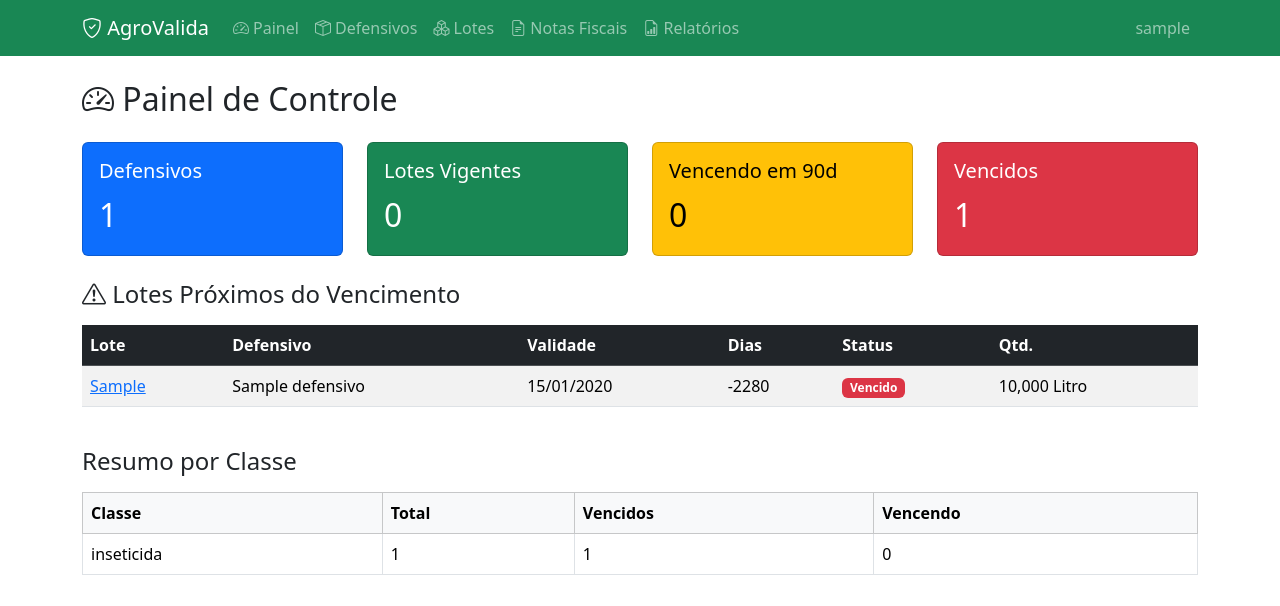
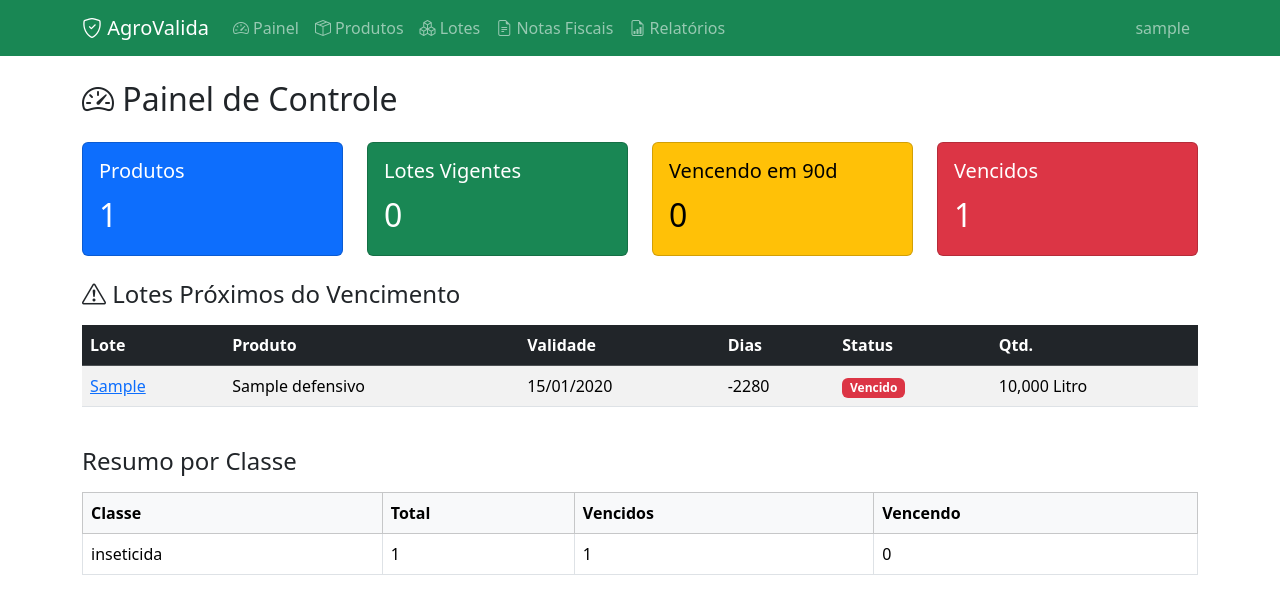
Before and after one commit to felixunai/agrovalida, a Django app: page / in a window 1280 px wide. Shown: the top 606 px of the page. Run offline with Django 4.2, Linux system fonts and the light colour scheme; a user stored in the database is signed in; tables that the repository leaves empty hold one stand-in row (values such as "Sample post"); some libraries are stand-ins or nearby versions.

Commit message:
rename: Defensivos → Produtos in all user-facing labels, URLs, verbose names

```diff
--- a/agrovalida/urls.py
+++ b/agrovalida/urls.py
@@ -6,7 +6,7 @@ from django.conf.urls.static import static
 urlpatterns = [
     path('admin/', admin.site.urls),
     path('', include('dashboard.urls')),
-    path('defensivos/', include('defensivos.urls')),
+    path('produtos/', include('defensivos.urls')),
     path('lotes/', include('lotes.urls')),
     path('notas/', include('notas.urls')),
     path('accounts/', include('django.contrib.auth.urls')),
--- a/defensivos/apps.py
+++ b/defensivos/apps.py
@@ -4,4 +4,4 @@ from django.apps import AppConfig
 class DefensivosConfig(AppConfig):
     default_auto_field = 'django.db.models.BigAutoField'
     name = 'defensivos'
-    verbose_name = 'Defensivos Agrícolas'
+    verbose_name = 'Produtos'
--- a/defensivos/models.py
+++ b/defensivos/models.py
@@ -38,8 +38,8 @@ class Defensivo(models.Model):
 
     class Meta:
         ordering = ['nome_comercial']
-        verbose_name = 'defensivo'
-        verbose_name_plural = 'defensivos'
+        verbose_name = 'produto'
+        verbose_name_plural = 'produtos'
 
     def __str__(self):
         return self.nome_comercial
--- a/lotes/filters.py
+++ b/lotes/filters.py
@@ -11,7 +11,7 @@ class LoteFilter(django_filters.FilterSet):
     )
 
     defensivo__nome_comercial = django_filters.CharFilter(
-        lookup_expr='icontains', label='Nome do defensivo'
+        lookup_expr='icontains', label='Nome do produto'
     )
     numero_lote = django_filters.CharFilter(lookup_expr='icontains', label='Nº do lote')
     fornecedor = django_filters.CharFilter(lookup_expr='icontains')
--- a/lotes/models.py
+++ b/lotes/models.py
@@ -21,7 +21,7 @@ class UnidadeMedida(models.TextChoices):
 class Lote(models.Model):
     defensivo = models.ForeignKey(
         'defensivos.Defensivo', on_delete=models.PROTECT, related_name='lotes',
-        verbose_name='defensivo',
+        verbose_name='produto',
     )
     numero_lote = models.CharField('número do lote', max_length=100, db_index=True)
     data_fabricacao = models.DateField('data de fabricação')
--- a/notas/models.py
+++ b/notas/models.py
@@ -54,7 +54,7 @@ class ItemNotaFiscal(models.Model):
     data_validade = models.DateField('data de validade', null=True, blank=True)
     defensivo = models.ForeignKey(
         'defensivos.Defensivo', on_delete=models.SET_NULL, null=True, blank=True,
-        related_name='itens_nota', verbose_name='defensivo cadastrado',
+        related_name='itens_nota', verbose_name='produto cadastrado',
     )
     lote = models.ForeignKey(
         'lotes.Lote', on_delete=models.SET_NULL, null=True, blank=True,
--- a/templates/base.html
+++ b/templates/base.html
@@ -27,7 +27,7 @@
                         <a class="nav-link" href="{% url 'dashboard:index' %}"><i class="bi bi-speedometer2"></i> Painel</a>
                     </li>
                     <li class="nav-item">
-                        <a class="nav-link" href="{% url 'defensivos:list' %}"><i class="bi bi-box-seam"></i> Defensivos</a>
+                        <a class="nav-link" href="{% url 'defensivos:list' %}"><i class="bi bi-box-seam"></i> Produtos</a>
                     </li>
                     <li class="nav-item">
                         <a class="nav-link" href="{% url 'lotes:list' %}"><i class="bi bi-boxes"></i> Lotes</a>
--- a/templates/dashboard/index.html
+++ b/templates/dashboard/index.html
@@ -9,7 +9,7 @@
     <div class="col-md-3">
         <div class="card text-bg-primary">
             <div class="card-body">
-                <h5 class="card-title">Defensivos</h5>
+                <h5 class="card-title">Produtos</h5>
                 <p class="card-text fs-2">{{ total_defensivos }}</p>
             </div>
             <a href="{% url 'defensivos:list' %}" class="stretched-link"></a>
@@ -50,7 +50,7 @@
         <thead class="table-dark">
             <tr>
                 <th>Lote</th>
-                <th>Defensivo</th>
+                <th>Produto</th>
                 <th>Validade</th>
                 <th>Dias</th>
                 <th>Status</th>
--- a/templates/dashboard/relatorio.html
+++ b/templates/dashboard/relatorio.html
@@ -43,7 +43,7 @@
         <thead class="table-dark">
             <tr>
                 <th>Nº Lote</th>
-                <th>Defensivo</th>
+                <th>Produto</th>
                 <th>Classe</th>
                 <th>Fabricação</th>
                 <th>Validade</th>
--- a/templates/defensivos/confirm_delete.html
+++ b/templates/defensivos/confirm_delete.html
@@ -1,10 +1,10 @@
 {% extends "base.html" %}
 
 {% block content %}
-<h2 class="mb-4">Desativar Defensivo</h2>
+<h2 class="mb-4">Desativar Produto</h2>
 
 <div class="alert alert-warning">
-    <p>Tem certeza que deseja desativar o defensivo <strong>{{ object.nome_comercial }}</strong>?</p>
+    <p>Tem certeza que deseja desativar o produto <strong>{{ object.nome_comercial }}</strong>?</p>
     <p class="mb-0">Os lotes associados continuarão existindo.</p>
 </div>
 
--- a/templates/defensivos/detail.html
+++ b/templates/defensivos/detail.html
@@ -4,7 +4,7 @@
 
 {% block content %}
 <h2 class="mb-4">
-    <a href="{% url 'defensivos:list' %}" class="text-decoration-none text-dark">Defensivos</a>
+    <a href="{% url 'defensivos:list' %}" class="text-decoration-none text-dark">Produtos</a>
     / {{ object.nome_comercial }}
 </h2>
 
@@ -33,7 +33,7 @@
 </div>
 
 {% if lotes %}
-<h4 class="mt-4">Lotes deste Defensivo</h4>
+<h4 class="mt-4">Lotes deste Produto</h4>
 <div class="table-responsive">
     <table class="table table-striped table-hover">
         <thead class="table-dark">
--- a/templates/defensivos/form.html
+++ b/templates/defensivos/form.html
@@ -3,7 +3,7 @@
 
 {% block content %}
 <h2 class="mb-4">
-    <a href="{% url 'defensivos:list' %}" class="text-decoration-none text-dark">Defensivos</a>
+    <a href="{% url 'defensivos:list' %}" class="text-decoration-none text-dark">Produtos</a>
     {% if titulo %} / {{ titulo }}{% endif %}
 </h2>
 
--- a/templates/defensivos/list.html
+++ b/templates/defensivos/list.html
@@ -1,7 +1,7 @@
 {% extends "base.html" %}
 
 {% block content %}
-<h2 class="mb-4">Defensivos Agrícolas</h2>
+<h2 class="mb-4">Produtos</h2>
 
 <div class="d-flex justify-content-between mb-3">
     <form method="get" class="d-flex gap-2">
@@ -11,7 +11,7 @@
         <button type="submit" class="btn btn-outline-primary"><i class="bi bi-search"></i></button>
         <a href="{% url 'defensivos:list' %}" class="btn btn-outline-secondary"><i class="bi bi-x-lg"></i></a>
     </form>
-    <a href="{% url 'defensivos:create' %}" class="btn btn-success"><i class="bi bi-plus-lg"></i> Novo Defensivo</a>
+    <a href="{% url 'defensivos:create' %}" class="btn btn-success"><i class="bi bi-plus-lg"></i> Novo Produto</a>
 </div>
 
 <div class="table-responsive">
@@ -42,7 +42,7 @@
                 </td>
             </tr>
             {% empty %}
-            <tr><td colspan="7" class="text-center">Nenhum defensivo cadastrado.</td></tr>
+            <tr><td colspan="7" class="text-center">Nenhum produto cadastrado.</td></tr>
             {% endfor %}
         </tbody>
     </table>
--- a/templates/lotes/detail.html
+++ b/templates/lotes/detail.html
@@ -19,7 +19,7 @@
             </div>
             <div class="card-body">
                 <table class="table table-borderless mb-0">
-                    <tr><th width="200">Defensivo</th><td><a href="{{ object.defensivo.get_absolute_url }}">{{ object.defensivo.nome_comercial }}</a></td></tr>
+                    <tr><th width="200">Produto</th><td><a href="{{ object.defensivo.get_absolute_url }}">{{ object.defensivo.nome_comercial }}</a></td></tr>
                     <tr><th>Nº do Lote</th><td>{{ object.numero_lote }}</td></tr>
                     <tr><th>Data de Fabricação</th><td>{{ object.data_fabricacao|date:"d/m/Y" }}</td></tr>
                     <tr><th>Data de Validade</th><td>{{ object.data_validade|date:"d/m/Y" }}</td></tr>
--- a/templates/lotes/list.html
+++ b/templates/lotes/list.html
@@ -21,7 +21,7 @@
         <thead class="table-dark">
             <tr>
                 <th>Nº Lote</th>
-                <th>Defensivo</th>
+                <th>Produto</th>
                 <th>Validade</th>
                 <th>Dias</th>
                 <th>Status</th>
--- a/templates/notas/detail.html
+++ b/templates/notas/detail.html
@@ -22,12 +22,12 @@
                     <span class="badge bg-success">Importado</span>
                     {% endif %}
                     {% if nota.processado %}
-                    <form method="post" action="{% url 'notas:limpar' nota.pk %}" class="d-inline" onsubmit="return confirm('Tem certeza que deseja limpar todo o processamento? Isso excluirá os defensivos e lotes criados a partir desta nota.')">
+                    <form method="post" action="{% url 'notas:limpar' nota.pk %}" class="d-inline" onsubmit="return confirm('Tem certeza que deseja limpar todo o processamento? Isso excluirá os produtos e lotes criados a partir desta nota.')">
                         {% csrf_token %}
                         <button type="submit" class="btn btn-sm btn-outline-warning ms-2"><i class="bi bi-arrow-counterclockwise"></i> Limpar</button>
                     </form>
                     {% endif %}
-                    <form method="post" action="{% url 'notas:apagar' nota.pk %}" class="d-inline" onsubmit="return confirm('Tem certeza que deseja EXCLUIR esta nota? Isso também excluirá os defensivos e lotes criados a partir dela. Esta ação não pode ser desfeita.')">
+                    <form method="post" action="{% url 'notas:apagar' nota.pk %}" class="d-inline" onsubmit="return confirm('Tem certeza que deseja EXCLUIR esta nota? Isso também excluirá os produtos e lotes criados a partir dela. Esta ação não pode ser desfeita.')">
                         {% csrf_token %}
                         <button type="submit" class="btn btn-sm btn-outline-danger ms-2"><i class="bi bi-trash"></i> Apagar Nota</button>
                     </form>
--- a/templates/notas/importar_item.html
+++ b/templates/notas/importar_item.html
@@ -30,9 +30,9 @@
         <form method="post" novalidate>
             {% csrf_token %}
             <div class="mb-3">
-                <label class="form-label">Defensivo *</label>
+                <label class="form-label">Produto *</label>
                 <select name="defensivo" class="form-select" required>
-                    <option value="">Selecione um defensivo...</option>
+                    <option value="">Selecione um produto...</option>
                     {% for d in defensivos %}
                     <option value="{{ d.pk }}">{{ d.nome_comercial }}{% if d.principio_ativo %} - {{ d.principio_ativo }}{% endif %}</option>
                     {% endfor %}
--- a/templates/notas/list.html
+++ b/templates/notas/list.html
@@ -34,7 +34,7 @@
                 <td>{{ obj.criado_em|date:"d/m/Y H:i" }}</td>
                 <td>
                     <a href="{% url 'notas:detail' obj.pk %}" class="btn btn-sm btn-outline-primary"><i class="bi bi-eye"></i></a>
-                    <form method="post" action="{% url 'notas:apagar' obj.pk %}" class="d-inline" onsubmit="return confirm('Excluir esta nota e todos os defensivos/lotes criados a partir dela?')">
+                    <form method="post" action="{% url 'notas:apagar' obj.pk %}" class="d-inline" onsubmit="return confirm('Excluir esta nota e todos os produtos/lotes criados a partir dela?')">
                         {% csrf_token %}
                         <button type="submit" class="btn btn-sm btn-outline-danger"><i class="bi bi-trash"></i></button>
                     </form>
```
Also changed, not shown: defensivos/views.py (+5 -5 lines).
